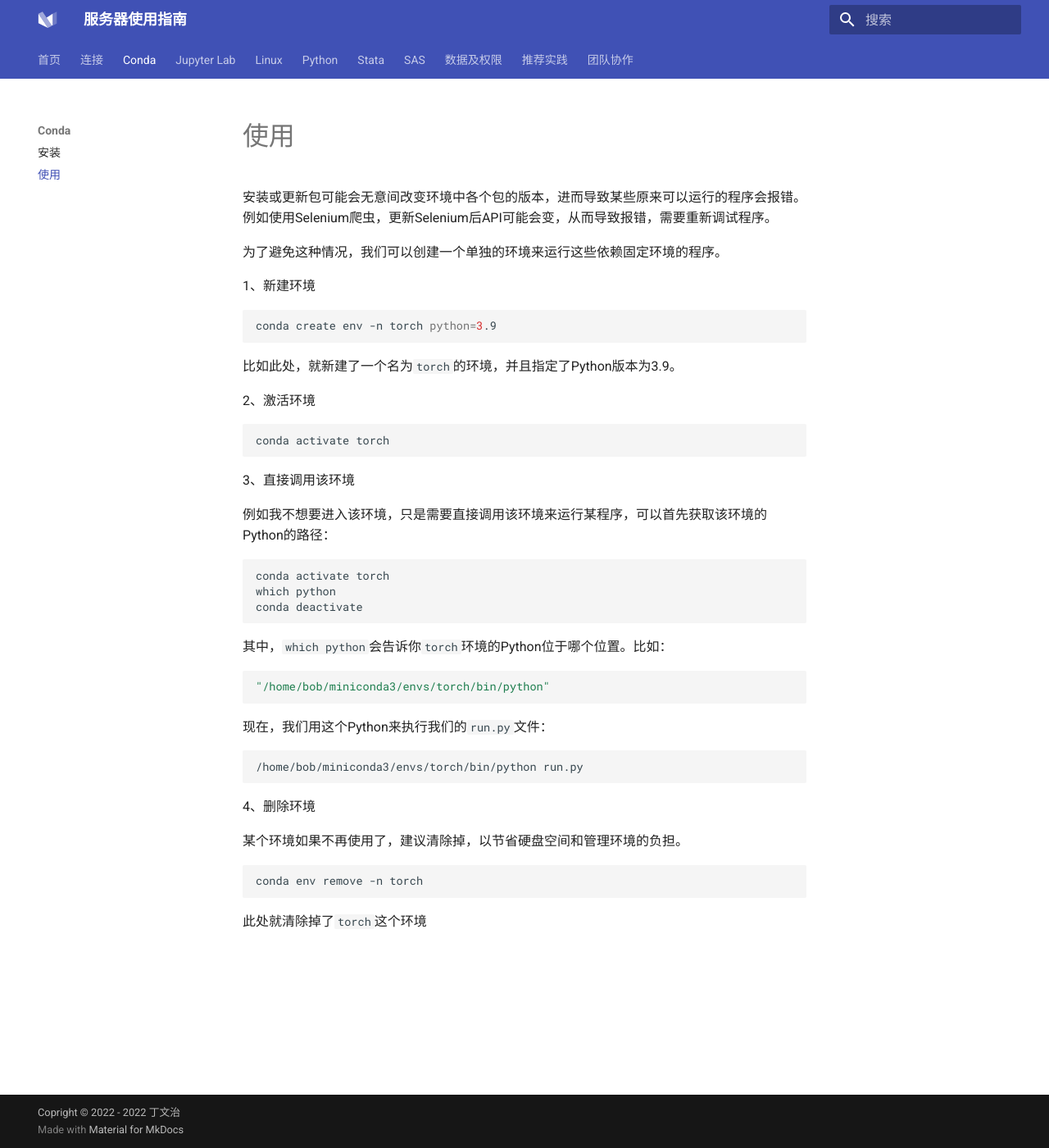
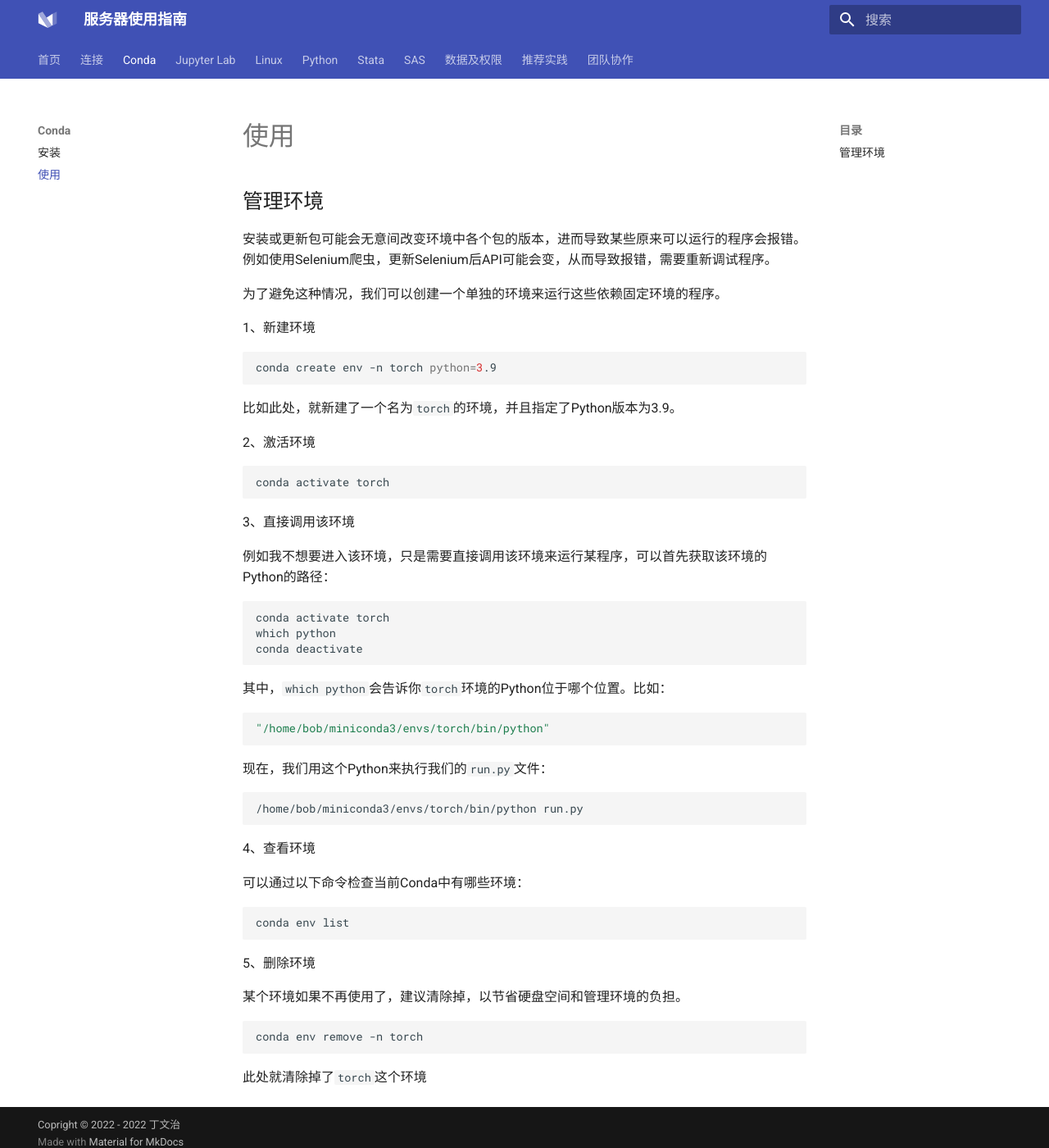
Before and after one commit to Wenzhi-Ding/Server-User-Guide, an MkDocs documentation site: the page built from docs/02-conda/use.md, in a window 1280 px wide and 1400 px high. Shown: the whole window at 82% size. Built offline with MkDocs 1.6.1 and Material for MkDocs 9.7.7, drawn with Linux system fonts in a browser that asks for light colours.

Commit message:
Add conda env list

````diff
--- a/docs/02-conda/use.md
+++ b/docs/02-conda/use.md
@@ -1,3 +1,5 @@
+## 管理环境
+
 安装或更新包可能会无意间改变环境中各个包的版本，进而导致某些原来可以运行的程序会报错。例如使用Selenium爬虫，更新Selenium后API可能会变，从而导致报错，需要重新调试程序。
 
 为了避免这种情况，我们可以创建一个单独的环境来运行这些依赖固定环境的程序。
@@ -38,7 +40,15 @@ conda deactivate
 /home/bob/miniconda3/envs/torch/bin/python run.py
 ```
 
-4、删除环境
+4、查看环境
+
+可以通过以下命令检查当前Conda中有哪些环境：
+
+```bash
+conda env list
+```
+
+5、删除环境
 
 某个环境如果不再使用了，建议清除掉，以节省硬盘空间和管理环境的负担。
 
````
